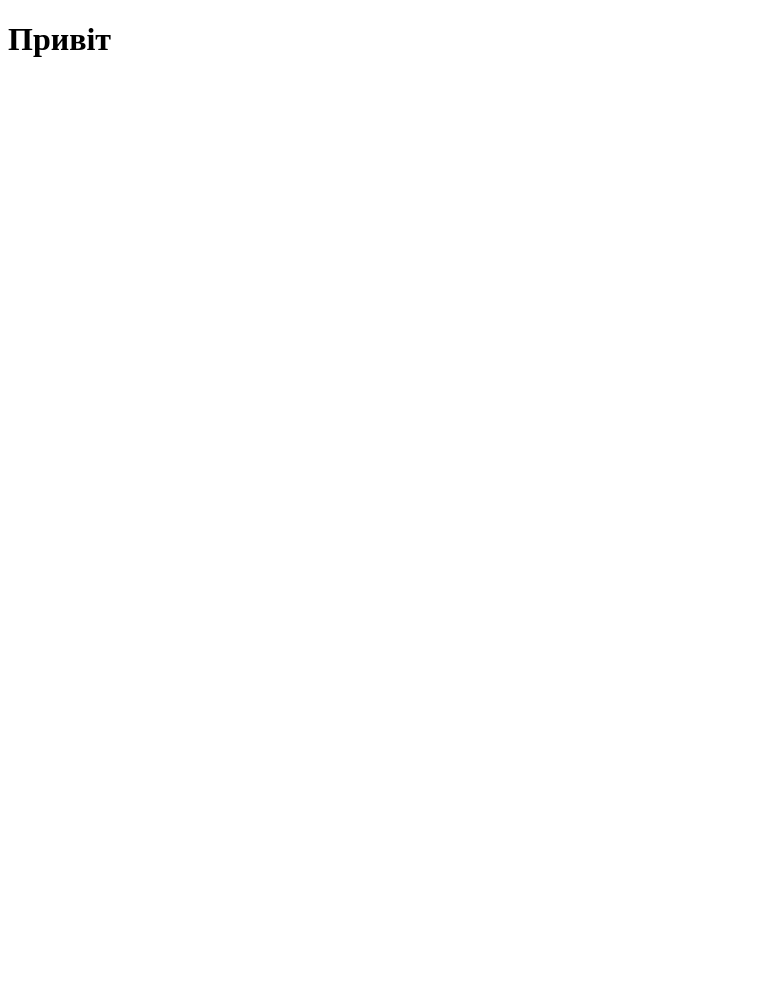
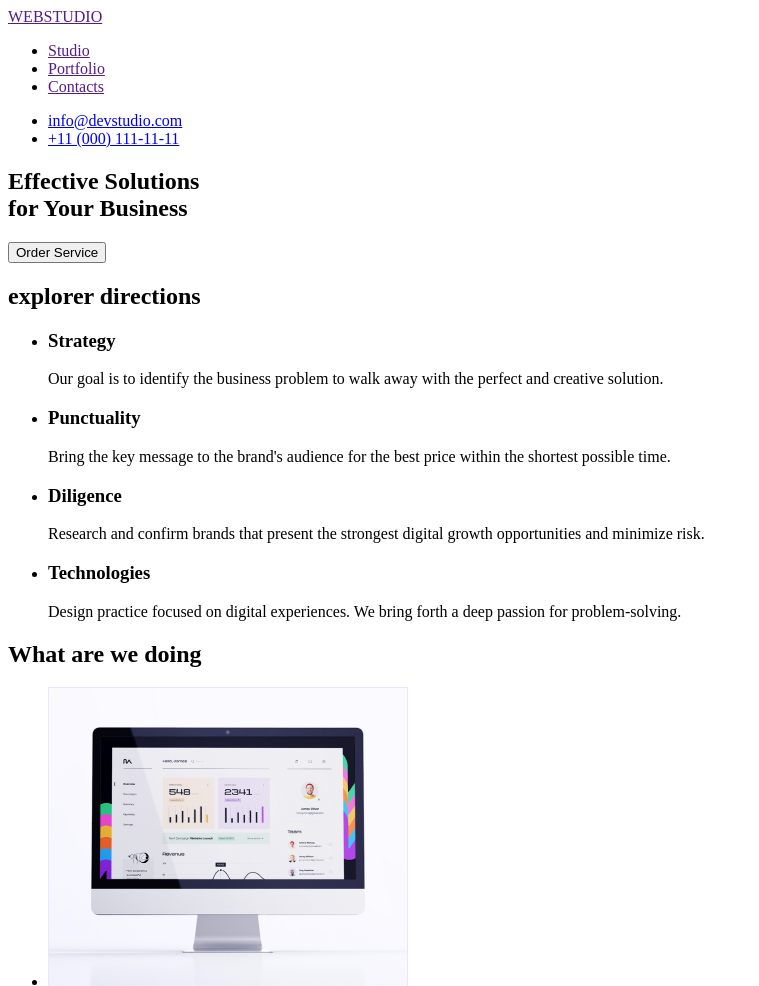
Before and after one commit to ValentynaJasochka/Tutorial, a plain HTML site: page index.html in a window 1280 px wide. Shown: the top 986 px of the page, without its empty margins (0-759 px from the left). Before the commit the page ends 800 px from the top, so only its background shows below. Drawn offline with Linux system fonts and the light colour scheme.

Commit message:
goit-markup-hw-01
Розмітка сторінки

```diff
--- a/index.html
+++ b/index.html
@@ -1,12 +1,76 @@
 <!DOCTYPE html>
 <html lang="en">
   <head>
-    <meta charset="UTF-8" />
-    <meta http-equiv="X-UA-Compatible" content="IE=edge" />
-    <meta name="viewport" content="width=device-width, initial-scale=1.0" />
-    <title>Document</title>
+    <meta charset="UTF-8">
+    <meta http-equiv="X-UA-Compatible" content="IE=edge">
+    <meta name="viewport" content="width=device-width, initial-scale=1.0">
+    <title>Studio</title>
   </head>
   <body>
-    <h1>Привіт</h1>
+    <header>
+      <nav>
+        <a href="">WEBSTUDIO</a>
+        <ul>
+          <li> <a href="">Studio</a> </li>
+          <li> <a href="">Portfolio</a> </li>
+          <li> <a href="">Contacts</a> </li>
+        </ul>
+        <ul>
+          <li> <a href="mailto:info@devstudio.com">info@devstudio.com</a></li>
+          <li> <a href="tel:+110001111111">+11 (000) 111-11-11</a> </li>
+        </ul>
+      </nav>
+    </header>
+    <main>
+      <div>
+        <section>
+          <h1>Effective Solutions <br> for Your Business</h1>
+          <button type="button">Order Service</button>
+        </section>
+      </div>
+      <section>
+        <h2>explorer directions</h2>
+        <ul>
+          <li>
+            <h3>Strategy</h3>
+            <p>Our goal is to identify the business problem to walk away with the perfect and creative solution.</p>
+          </li>
+          <li>
+            <h3>Punctuality</h3>
+            <p>Bring the key message to the brand's audience for the best price within the shortest possible time.</p>
+          </li>
+          <li>
+            <h3>Diligence</h3>
+            <p>Research and confirm brands that present the strongest digital growth opportunities and minimize risk.</p>
+          </li>
+          <li>
+            <h3>Technologies</h3>
+            <p>Design practice focused on digital experiences. We bring forth a deep passion for problem-solving.</p>
+          </li>
+        </ul>
+      </section>
+      <section>
+        <h2>What are we doing</h2>
+        <ul>
+          <li> <img src="./images/img1.jpg" alt="computer applications" width="360"> </li>
+          <li> <img src="./images/img2.jpg" alt="mobile applications" width="360"> </li>
+          <li> <img src="./images/img3.jpg" alt="design" width="360"> </li>
+        </ul>
+      </section>
+      <section>
+        <h2>Our Team</h2>
+        <ul>
+          <li> <h3>Mark Guerrero <br> Product Designer</h3> <img src="./images/мarkguerrero.jpg" alt="Product Designer" width="264"></li>
+          <li> <h3>Tom Ford <br> Frontend Developer</h3> <img src="./images/tomford.jpg" alt="Frontend Developer" width="264"></li>
+          <li> <h3>Camila <br> Garcia Marketing</h3> <img src="./images/camilagarcia.jpg" alt="Marketing" width="264"></li>
+          <li> <h3>Daniel Wilson <br> UI Designer</h3> <img src="./images/danielwilson.jpg" alt="UI Designer" width="264"></li>
+
+        </ul>
+      </section>
+    </main>
+    <footer>
+      <a href="">WEBSTUDIO</a>
+      <p>Increase the flow of customers and sales for your business with digital marketing & growth solutions.</p>
+    </footer>
   </body>
 </html>
```
Also changed, not shown: images/camilagarcia.jpg (added), images/danielwilson.jpg (added), images/img1.jpg (added), images/img2.jpg (added), images/img3.jpg (added), images/tomford.jpg (added), images/мarkguerrero.jpg (added).
